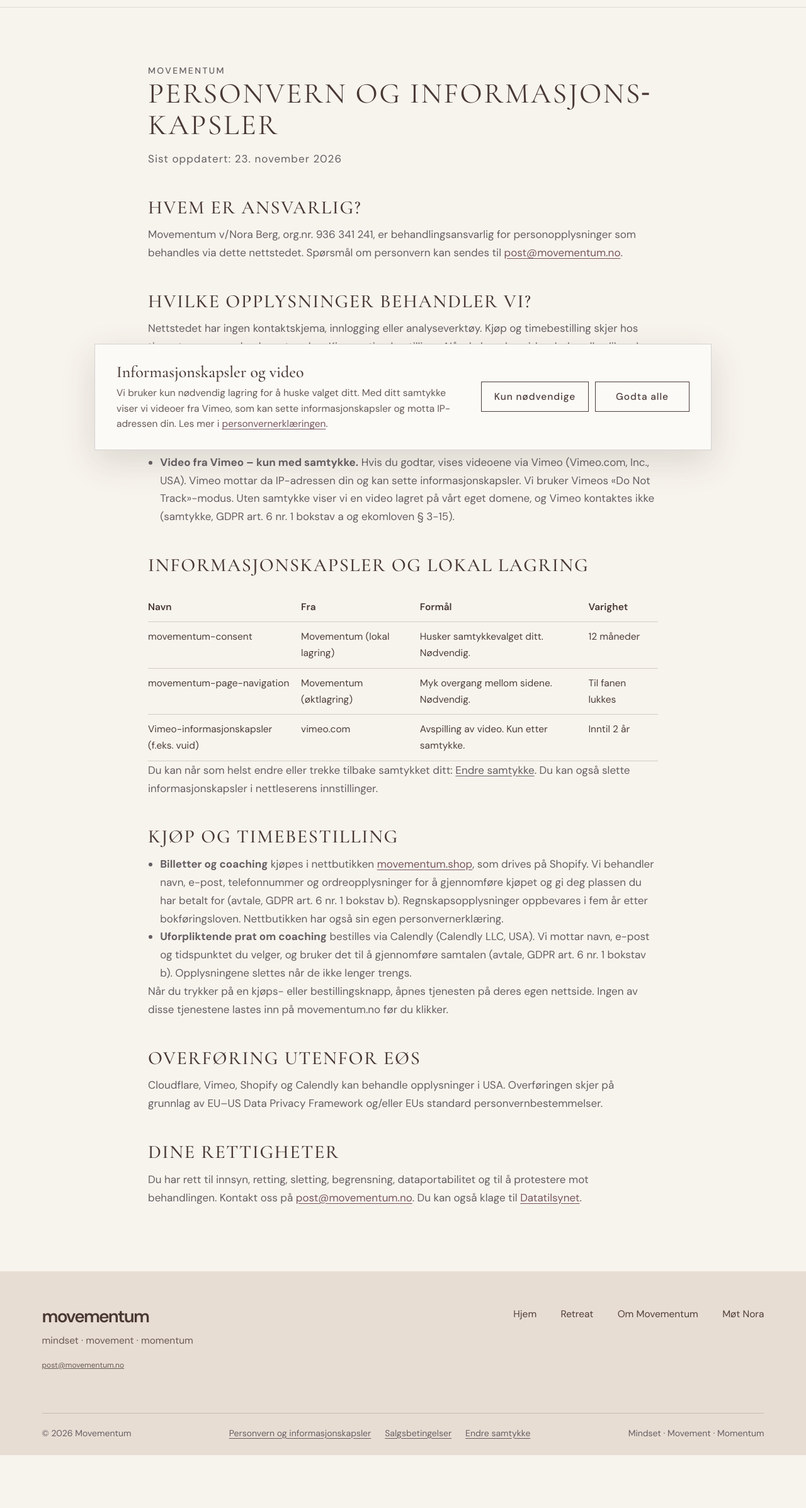
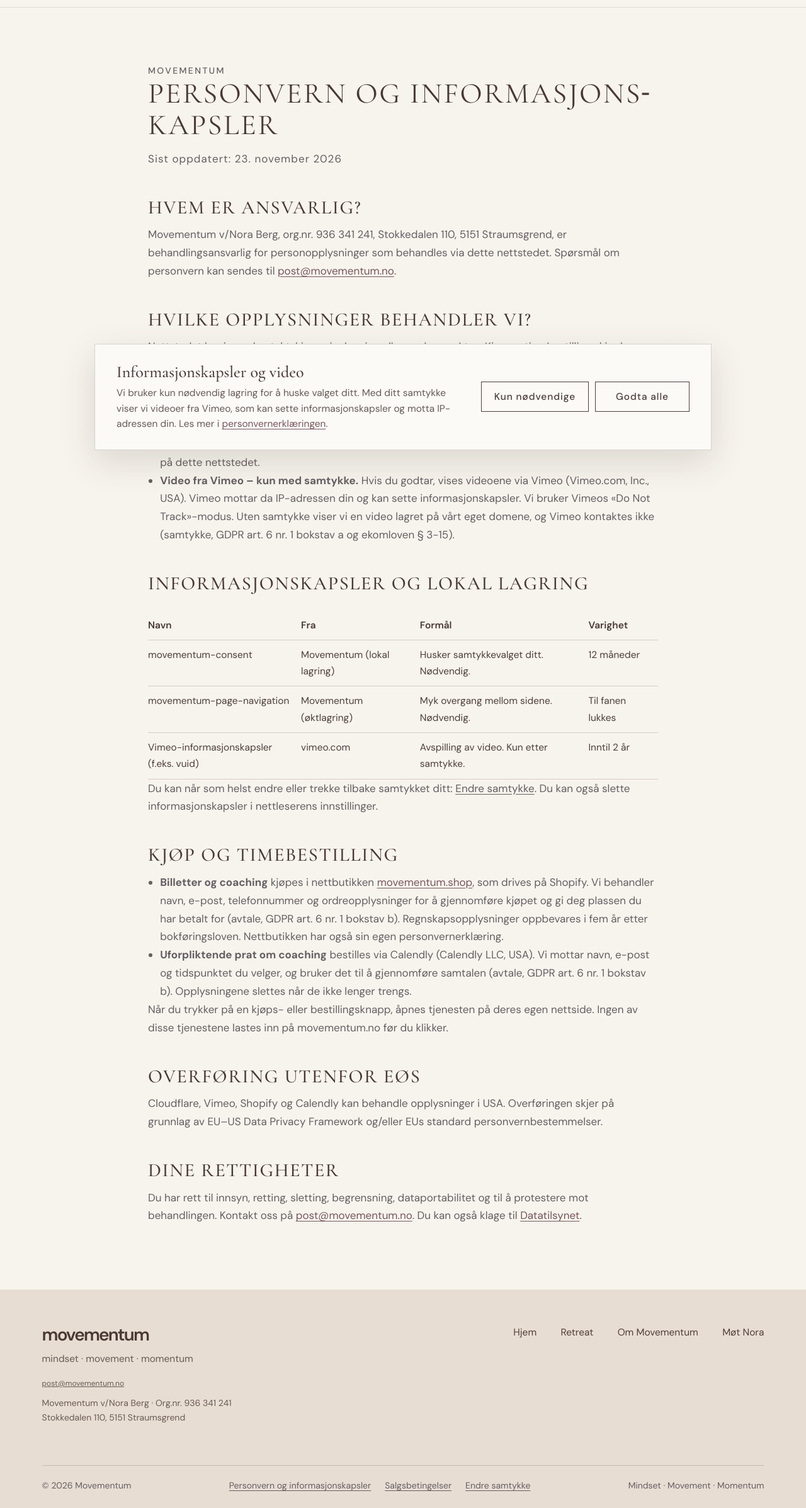
Before and after one commit to jobb-oleksandra/movementum, a website: page personvern.html in a window 1280 px wide. Shown: the part 69-2464 px from the top of the page at 63% size. Before the commit the page ends 2380 px from the top, so only its background shows below. Drawn offline with Linux system fonts and the light colour scheme.

Commit message:
content: add seller address and org.nr to footer and legal pages (e-handelsloven § 8)
Co-Authored-By: Claude Opus 5.5 <noreply@anthropic.com>

```diff
--- a/css/consent.css
+++ b/css/consent.css
@@ -287,3 +287,11 @@
 .retreat-page .retreat-nora-photo img {
 	object-position: 50% 22%;
 }
+
+/* Selgeropplysninger i bunnteksten (e-handelsloven § 8). */
+.site-footer .footer-company {
+	margin-top: 10px;
+	font-size: var(--type-label);
+	line-height: 1.6;
+	color: var(--brown-soft);
+}
--- a/personvern.html
+++ b/personvern.html
@@ -15,7 +15,7 @@
 		<link rel="stylesheet" href="css/fonts.css?v=20261123" />
 		<link rel="stylesheet" href="css/styles.css?v=liga-20261118" />
 		<link rel="stylesheet" href="css/header-navigation.css?v=logo-aligned-2" />
-		<link rel="stylesheet" href="css/consent.css?v=20261120" />
+		<link rel="stylesheet" href="css/consent.css?v=20261124" />
 	</head>
 	<body class="legal-page">
 		<a class="skip-link" href="#main">Hopp til innholdet</a>
@@ -67,7 +67,7 @@
 
 				<h2>Hvem er ansvarlig?</h2>
 				<p>
-					Movementum v/Nora Berg, org.nr. 936&nbsp;341&nbsp;241, er
+					Movementum v/Nora Berg, org.nr. 936&nbsp;341&nbsp;241, Stokkedalen 110, 5151 Straumsgrend, er
 					behandlingsansvarlig for personopplysninger som behandles via dette nettstedet.
 					Spørsmål om personvern kan sendes til <a href="mailto:post@movementum.no">post@movementum.no</a>.
 				</p>
@@ -174,6 +174,10 @@
 					<a class="footer-brand" href="index.html">movementum</a>
 					<p>mindset · movement · momentum</p>
 					<p class="header-contact-note"><a href="mailto:post@movementum.no">post@movementum.no</a></p>
+					<p class="footer-company">
+						Movementum v/Nora Berg · Org.nr. 936&nbsp;341&nbsp;241<br />
+						Stokkedalen 110, 5151 Straumsgrend
+					</p>
 				</div>
 				<div class="footer-links">
 					<a href="index.html">Hjem</a
```
Also changed, not shown: 404.html (+5 -1 lines), index.html (+5 -1 lines), retreat.html (+5 -1 lines), salgsbetingelser.html (+6 -2 lines), woman.html (+5 -1 lines).
